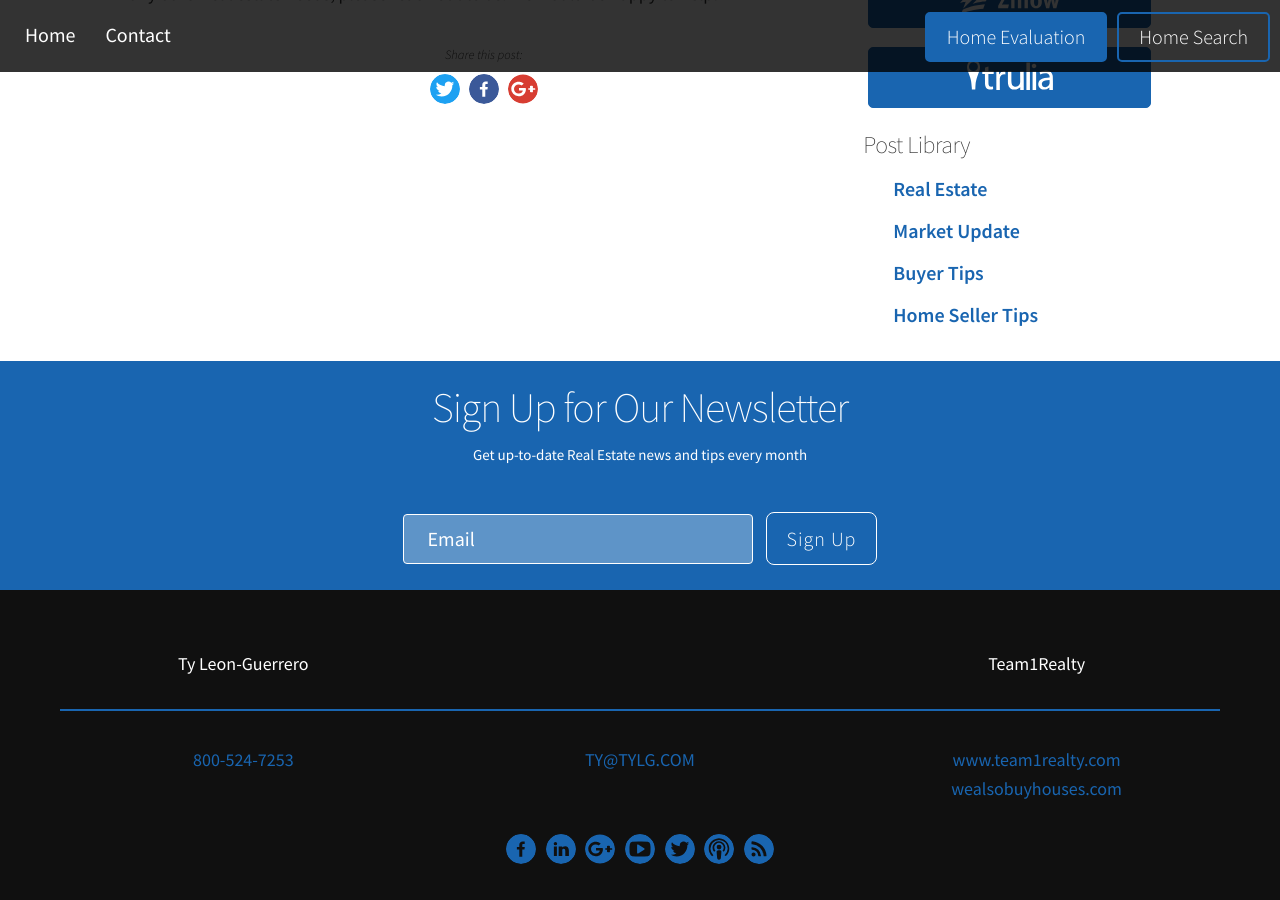
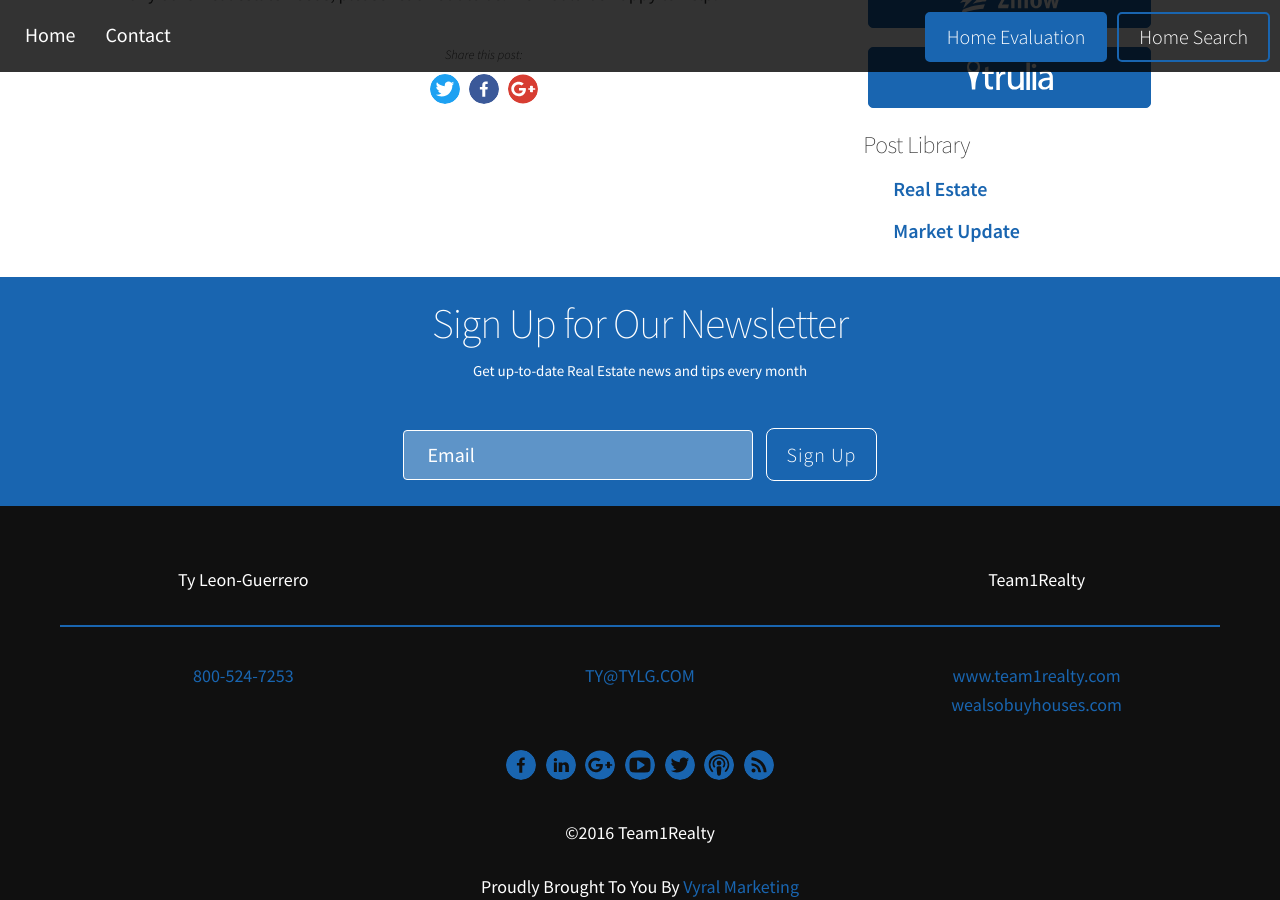
Before and after one commit to Vyral/Ty-Leon-Guerrero-blog, a Jekyll site: the page built from _posts/2016-12-15-what-will-the-2017-market-look-like.md, in a window 1280 px wide and 900 px high, scrolled down 1612 px. Built offline with Jekyll 4.4.1, drawn with Linux system fonts in a browser that asks for light colours; nearby versions of some CDN libraries.

Commit message:
Updated '_posts/2016-12-15-what-will-the-2017-market-look-like.md' via CloudCannon

```diff
--- a/_posts/2016-12-15-what-will-the-2017-market-look-like.md
+++ b/_posts/2016-12-15-what-will-the-2017-market-look-like.md
@@ -3,9 +3,6 @@
 title: What Will the 2017 Market Look Like?
 tags:
   - Market Update
-  - Real Estate
-  - Buyer Tips
-  - Home Seller Tips
 excerpt: Here is a quick look at what factors will shift the 2017 real estate market.
 enclosure: 'https://s3.amazonaws.com/vyralmarketing/Ty+Leon-/Fairfield%2C+CA+Real+Estate+2017+Market+Predictions.mp4'
 pullquote: There has been talk of deregulation and new mortgage products coming on the market.
```
